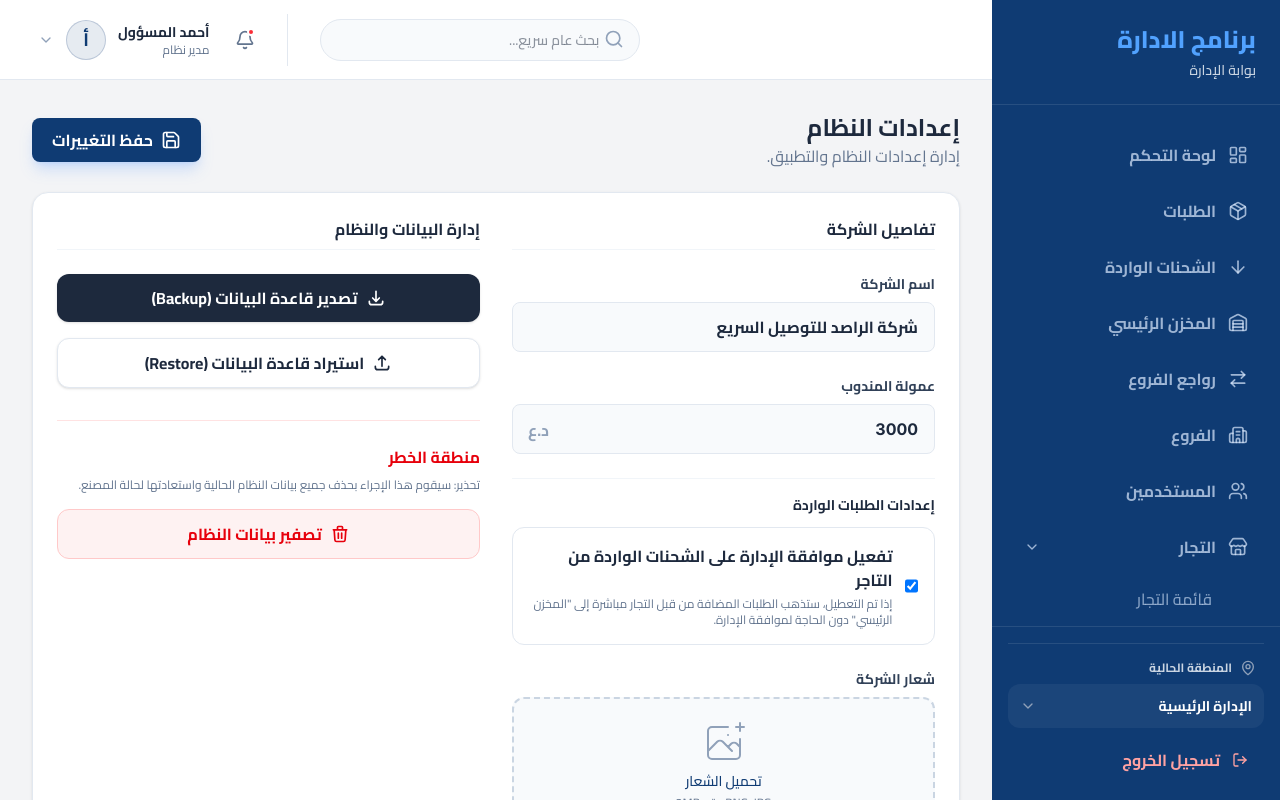
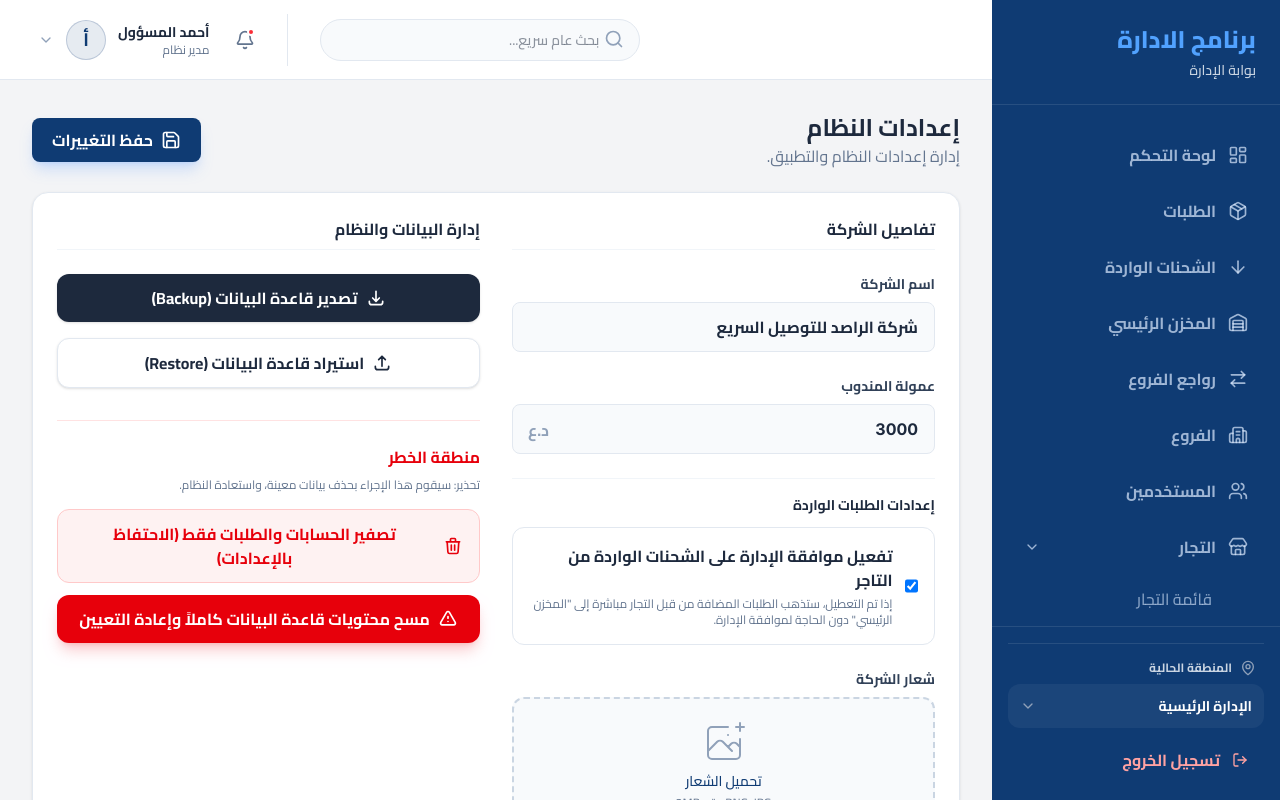
Before and after one commit to tahyas68-hub/DeleveryApp, a React (Vite) app: page /admin/settings in a window 1280 px wide. Built offline with nearby package versions, Linux system fonts and the light colour scheme.

Commit message:
feat(admin): Centralize and rename DB reset functionality
Moves the database clearing functionality from the Login page to the AdminSettings page. Renames the function and improves user experience by providing clearer prompts and redirecting to the login page upon completion.

```diff
--- a/src/pages/Login.tsx
+++ b/src/pages/Login.tsx
@@ -24,14 +24,6 @@ export default function Login() {
       navigate(user.role === "branch_manager" ? "/warehouse" : `/${user.role}`);
     } else {
       setError("اسم المستخدم أو كلمة المرور غير صحيحة");
-    }
-  };
-
-  const handleClearDB = () => {
-    if (window.confirm("هل أنت متأكد من مسح جميع محتويات قاعدة البيانات (الإعدادات ستتم إعادتها للمصنع)؟")) {
-      localStorage.clear();
-      alert("تم مسح محتويات قاعدة البيانات وإعادتها للوضع الافتراضي بنجاح!");
-      window.location.reload();
     }
   };
 
@@ -101,14 +93,6 @@ export default function Login() {
           >
             تسجيل الدخول
           </button>
-
-          <button
-            type="button"
-            onClick={handleClearDB}
-            className="w-full mt-4 bg-red-50 text-red-600 font-bold py-3 rounded-xl hover:bg-red-100 transition-all border border-red-100"
-          >
-            مسح محتويات قاعدة البيانات وإعادة التعيين
-          </button>
         </form>
       </div>
 
--- a/src/pages/admin/AdminSettings.tsx
+++ b/src/pages/admin/AdminSettings.tsx
@@ -65,6 +65,14 @@ export default function AdminSettings() {
     };
     reader.readAsText(file);
     e.target.value = '';
+  };
+
+  const handleClearDB = () => {
+    if (window.confirm("هل أنت متأكد من مسح جميع محتويات قاعدة البيانات (الإعدادات ستتم إعادتها للمصنع)؟")) {
+      localStorage.clear();
+      alert("تم مسح محتويات قاعدة البيانات وإعادتها للوضع الافتراضي بنجاح!");
+      window.location.replace('/');
+    }
   };
 
   const handleResetDB = () => {
@@ -220,12 +228,20 @@ export default function AdminSettings() {
 
                <div className="mt-8 pt-6 border-t border-red-100">
                   <h4 className="font-bold text-red-600 mb-2">منطقة الخطر</h4>
-                  <p className="text-xs text-slate-500 mb-4 line-clamp-2">تحذير: سيقوم هذا الإجراء بحذف جميع بيانات النظام الحالية واستعادتها لحالة المصنع.</p>
-                  <button onClick={handleResetDB} className="w-full bg-red-50 hover:bg-red-100 text-red-600 border border-red-200 font-bold py-3 px-4 rounded-xl transition-colors flex items-center justify-center gap-2">
+                  <p className="text-xs text-slate-500 mb-4 line-clamp-2">تحذير: سيقوم هذا الإجراء بحذف بيانات معينة، واستعادة النظام.</p>
+
+                  <button onClick={handleResetDB} className="w-full mb-3 bg-red-50 hover:bg-red-100 text-red-600 border border-red-200 font-bold py-3 px-4 rounded-xl transition-colors flex items-center justify-center gap-2">
                     <svg xmlns="http://www.w3.org/2000/svg" className="h-5 w-5" fill="none" viewBox="0 0 24 24" stroke="currentColor">
                       <path strokeLinecap="round" strokeLinejoin="round" strokeWidth={2} d="M19 7l-.867 12.142A2 2 0 0116.138 21H7.862a2 2 0 01-1.995-1.858L5 7m5 4v6m4-6v6m1-10V4a1 1 0 00-1-1h-4a1 1 0 00-1 1v3M4 7h16" />
                     </svg>
-                    تصفير بيانات النظام
+                    تصفير الحسابات والطلبات فقط (الاحتفاظ بالإعدادات)
+                  </button>
+
+                  <button onClick={handleClearDB} className="w-full bg-red-600 hover:bg-red-700 text-white font-bold py-3 px-4 rounded-xl shadow-lg shadow-red-600/20 transition-all flex items-center justify-center gap-2">
+                    <svg xmlns="http://www.w3.org/2000/svg" className="h-5 w-5" fill="none" viewBox="0 0 24 24" stroke="currentColor">
+                      <path strokeLinecap="round" strokeLinejoin="round" strokeWidth={2} d="M12 9v2m0 4h.01m-6.938 4h13.856c1.54 0 2.502-1.667 1.732-3L13.732 4c-.77-1.333-2.694-1.333-3.464 0L3.34 16c-.77 1.333.192 3 1.732 3z" />
+                    </svg>
+                    مسح محتويات قاعدة البيانات كاملاً وإعادة التعيين
                   </button>
                </div>
             </div>
```
